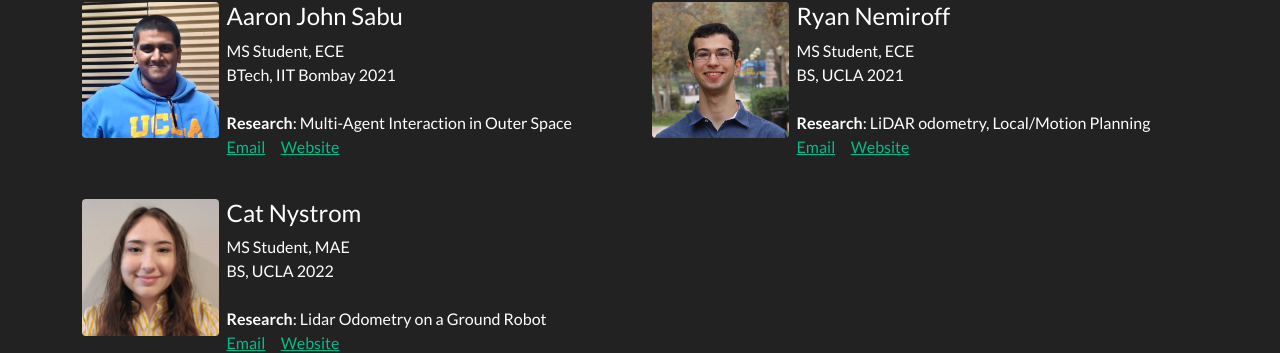
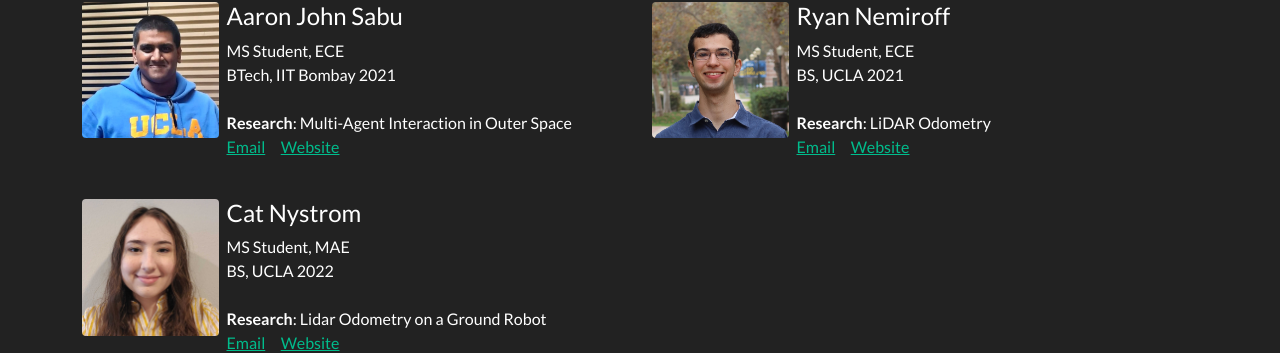
Before and after one commit to vectr-ucla/vectr-ucla.github.io, a Jekyll site: the page built from _pages/members.md, in a window 1280 px wide and 900 px high, scrolled down 955 px. Shown: the part 147-500 px from the top of the window. Built offline with Jekyll 4.4.1, drawn with Linux system fonts in a browser that asks for light colours.

Commit message:
Update members.yml

```diff
--- a/_data/members.yml
+++ b/_data/members.yml
@@ -86,7 +86,7 @@
     MS Student, ECE
     BS, UCLA 2021
     <br>
-    <b>Research</b>: LiDAR odometry, Local/Motion Planning
+    <b>Research</b>: LiDAR Odometry
     <a href="mailto:ryguyn@ucla.edu" style="white-space: nowrap">Email</a> &nbsp; &nbsp; <a href="https://www.linkedin.com/in/ryan-nemiroff">Website</a>
 
 - name: Cat Nystrom
```
